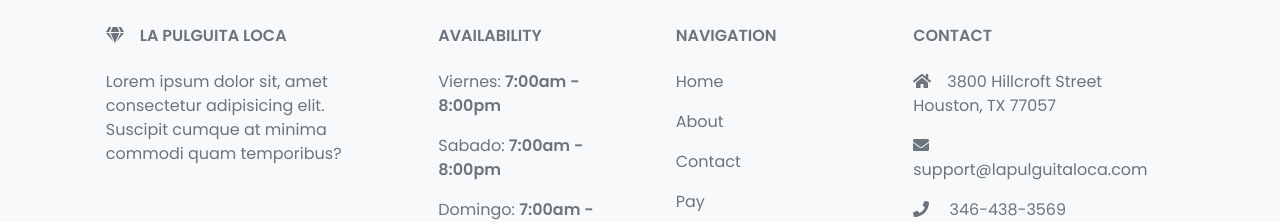
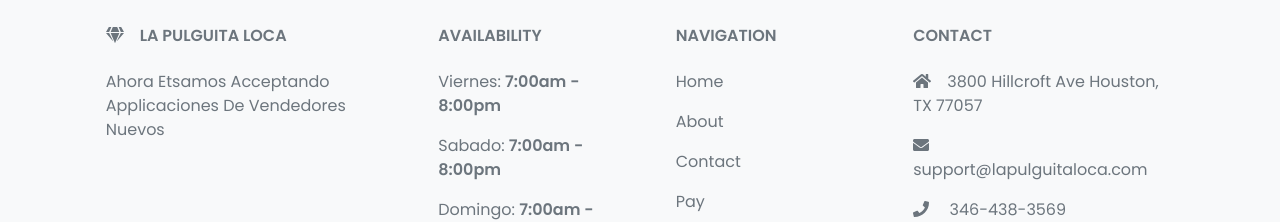
Before and after one commit to Esalguero007/LPL, a React (Create React App) app: page /pay in a window 1280 px wide. Shown: the part 999-1221 px from the top of the page. Built offline with nearby package versions, Linux system fonts and the light colour scheme; no server answers.

Commit message:
Update Footer.jsx

```diff
--- a/src/components/Footer.jsx
+++ b/src/components/Footer.jsx
@@ -19,8 +19,7 @@
                 La Pulguita Loca
               </h6>
               <p>
-                Lorem ipsum dolor sit, amet consectetur adipisicing elit.
-                Suscipit cumque at minima commodi quam temporibus?
+              Ahora Etsamos Acceptando Applicaciones De Vendedores Nuevos
               </p>
             </div>
 
@@ -70,7 +69,7 @@
                   target="_blank"
                   rel="noreferrer"
                 >
-                  3800 Hillcroft Street Houston, TX 77057
+                  3800 Hillcroft Ave Houston, TX 77057
                 </a>
               </p>
               <p>
@@ -81,7 +80,7 @@
               </p>
               <p>
                 <FontAwesomeIcon className="me-3" icon={faPhone} />{" "}
-                <a href="tel:+62896706255135">346-438-3569</a>
+                <a href="tel:1-346-438-3569">346-438-3569</a>
               </p>
             </div>
           </div>
```
